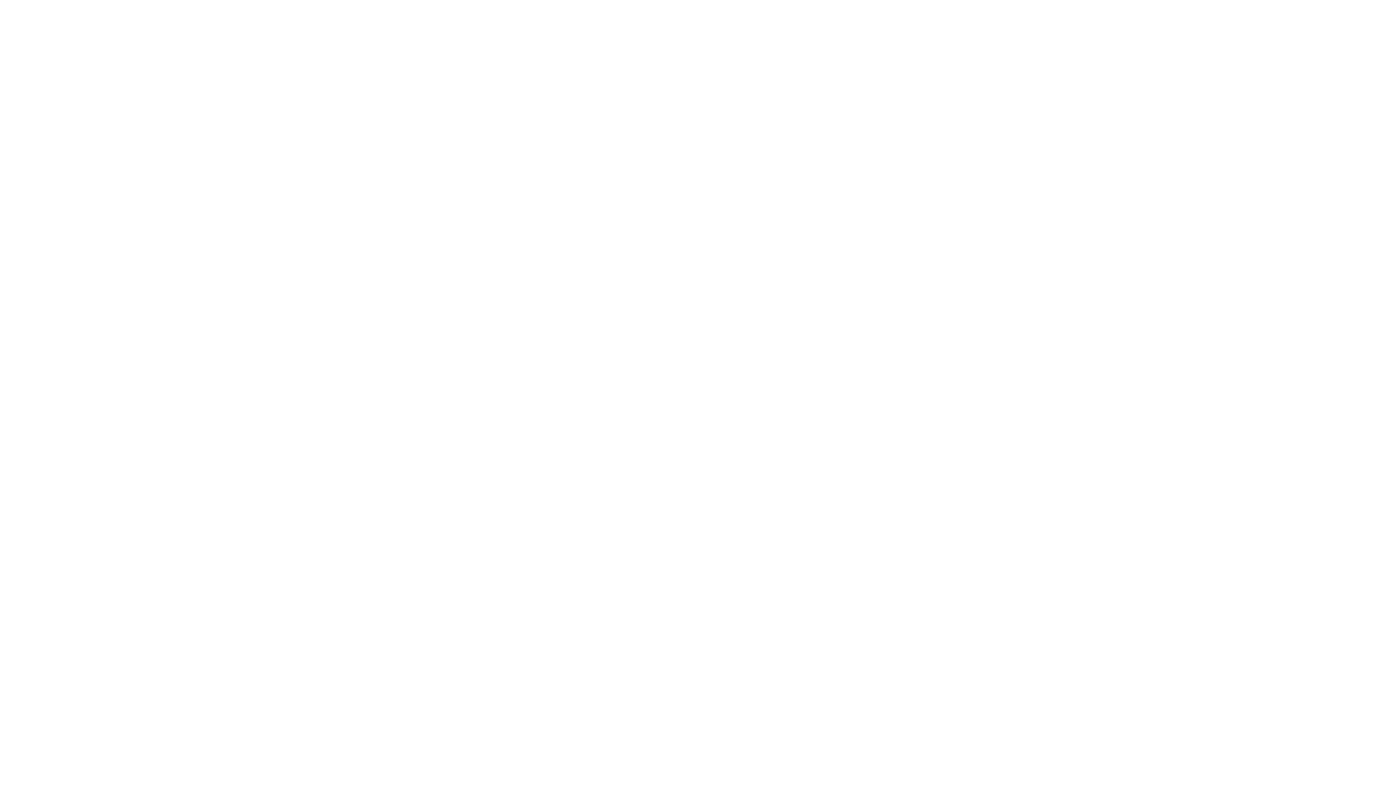
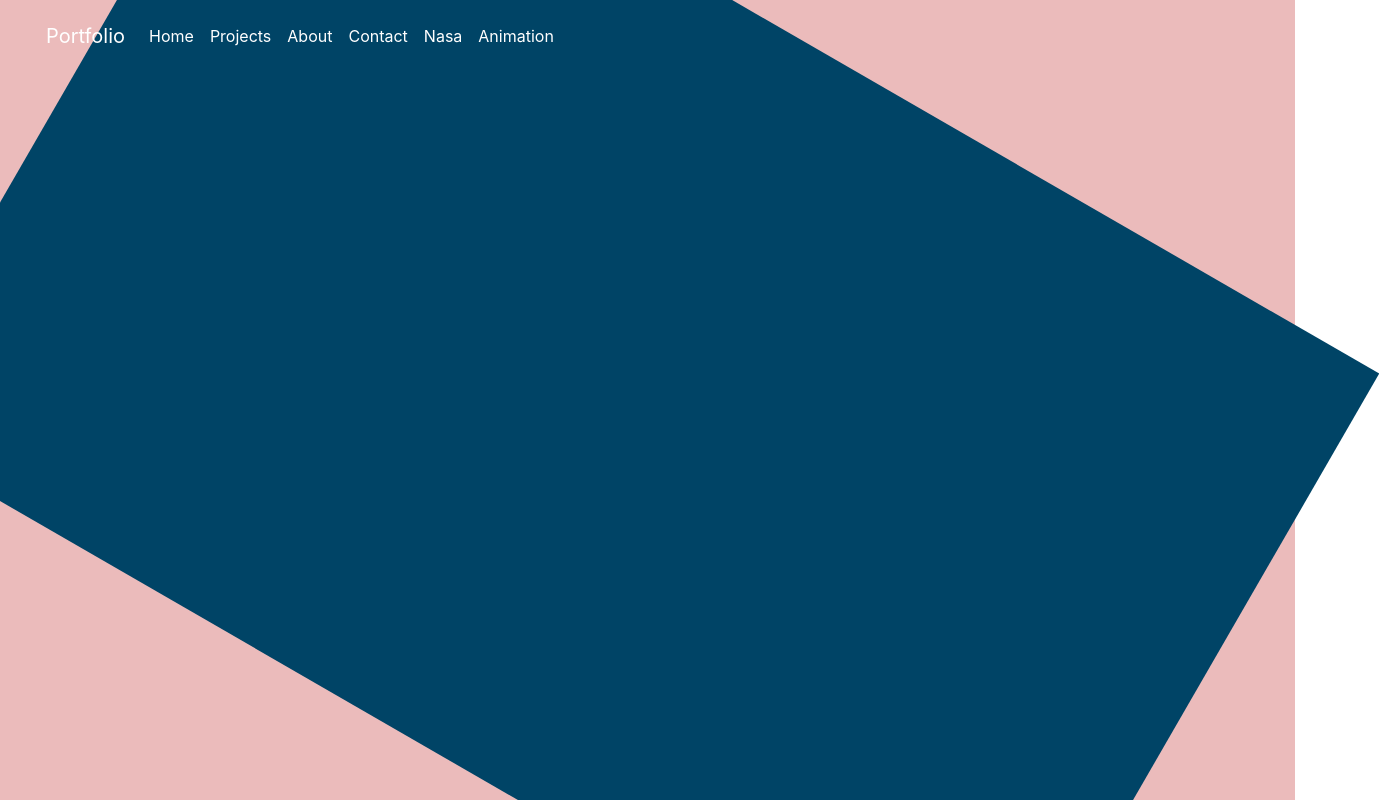
Before and after one commit to Sjouke91/Portfolio-website, a React (Create React App) app: page /animation in a window 1280 px wide. Shown: the top 800 px of the page, 1379 px wide, since content can reach past the window. Built offline with nearby package versions, Linux system fonts and the light colour scheme; a web font is replaced by a local one.

Commit message:
Added an animation page

```diff
--- a/public/index.html
+++ b/public/index.html
@@ -31,6 +31,7 @@
   </head>
   <body>
     <noscript>You need to enable JavaScript to run this app.</noscript>
+
     <div id="root"></div>
     <!--
       This HTML file is a template.
--- a/src/App.js
+++ b/src/App.js
@@ -5,6 +5,7 @@ import About from "./pages/about/About";
 import { Switch, Route } from "react-router-dom";
 import Projects from "./pages/projects/Projects";
 import Contact from "./pages/contact/Contact";
+import Animation from "./pages/animation/Animation";
 
 import NasaImages from "./pages/nasa/NasaImages";
 
@@ -21,6 +22,7 @@ function App() {
           <Route path="/projects" component={Projects}></Route>
           <Route path="/contact" component={Contact}></Route>
           <Route path="/nasa" component={NasaImages}></Route>
+          <Route path="/animation" component={Animation}></Route>
         </Switch>
       </div>
     </div>
--- a/src/component/Navbar.js
+++ b/src/component/Navbar.js
@@ -55,6 +55,14 @@ export default function Navigation({ color }) {
         >
           Nasa
         </Nav.Link>
+        <Nav.Link
+          className="navbarItem"
+          as={NavLink}
+          to="/animation"
+          style={{ color: color }}
+        >
+          Animation
+        </Nav.Link>
       </Nav>
     </Navbar>
   );
--- /dev/null
+++ b/src/pages/animation/Animation.js
@@ -0,0 +1,11 @@
+import React from "react";
+import "./Animation.scss";
+
+export default function Animation() {
+  return (
+    <div className="animation-parent row">
+      <div className="parent"> </div>
+      <div className="paper-sheet"></div>
+    </div>
+  );
+}
--- /dev/null
+++ b/src/pages/animation/Animation.scss
@@ -0,0 +1,59 @@
+.animation-parent {
+  background-color: rgb(235, 187, 187);
+  width: "100vw";
+  height: "100vh";
+  display: "flex";
+  position: relative;
+
+  .parent {
+    background-color: hsla(200, 100%, 20%);
+    transform: matrix(0.866, 0.5, -0.5, 0.866, 0, 0);
+    position: "relative";
+    width: 100vw;
+    height: 100vh;
+    display: "flex";
+    justify-content: center;
+    align-items: flex-end;
+  }
+}
+
+@keyframes left-to-right {
+  0% {
+    transform: translateX(0);
+  }
+  33% {
+    transform: translateY(100%);
+  }
+  66% {
+    transform: translateX(100%) translateY(100%);
+  }
+
+  100% {
+    transform: translateX(100%);
+  }
+}
+
+@keyframes right-to-left {
+  0% {
+    transform: translateX(100%);
+  }
+  33% {
+    transform: translateY(100%) translateX(100%);
+  }
+  66% {
+    transform: translateY(100%);
+  }
+
+  100% {
+    transform: translateX(0);
+  }
+}
+
+@keyframes scale-x {
+  0% {
+    transform: scaleX(0.1);
+  }
+  100% {
+    transform: scaleX(2);
+  }
+}
--- a/src/pages/projects/Projects.scss
+++ b/src/pages/projects/Projects.scss
@@ -13,6 +13,7 @@
       rgb(21, 71, 105),
       rgb(182, 4, 4)
     );
+
     .project-board:hover {
       cursor: pointer;
       transform: scale(1.02);
```
Also changed, not shown: 1 other file (tests, documents, lock files or other folders).
